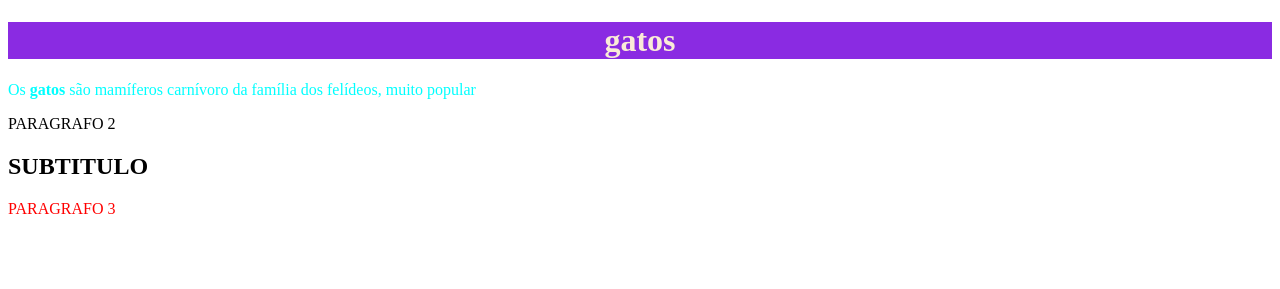
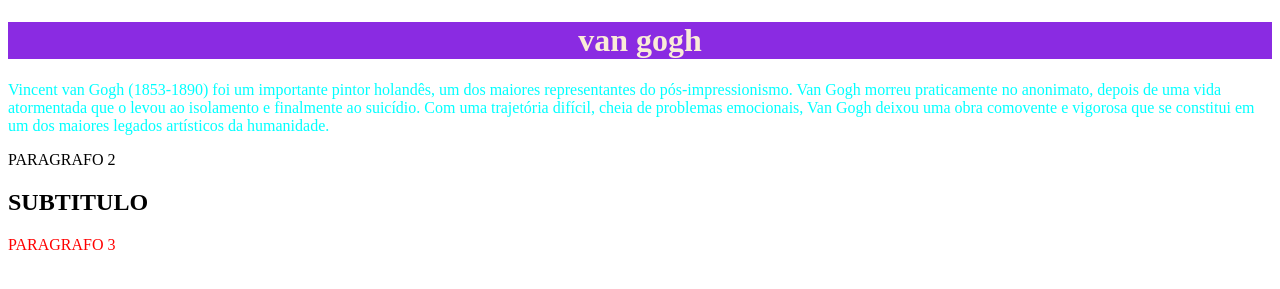
Before and after one commit to marcella190/projeto, a plain HTML site: page index.html in a window 1280 px wide. Shown: the part 27-316 px from the top of the page. Drawn offline with Linux system fonts and the light colour scheme.

Commit message:
Update index.html

```diff
--- a/index.html
+++ b/index.html
@@ -8,8 +8,12 @@
 </head>
 <body>
     <img src="marcela.jpg">
- <h1>gatos</h1>
- <P class="banana"> Os <strong>gatos</strong> são mamíferos carnívoro da família dos felídeos, muito popular</p>
+ <h1>van gogh</h1>
+ <P class="banana">Vincent van Gogh (1853-1890) foi um importante pintor holandês, um dos maiores representantes do pós-impressionismo. Van Gogh morreu praticamente no anonimato, depois de uma vida atormentada que o levou ao isolamento e finalmente ao suicídio.
+
+Com uma trajetória difícil, cheia de problemas emocionais, Van Gogh deixou uma obra comovente e vigorosa que se constitui em um dos maiores legados artísticos da humanidade.
+
+ </p>
  <P>PARAGRAFO 2</P>
  <h2>SUBTITULO</h2>
  <p class="minions">PARAGRAFO 3</p>
```
